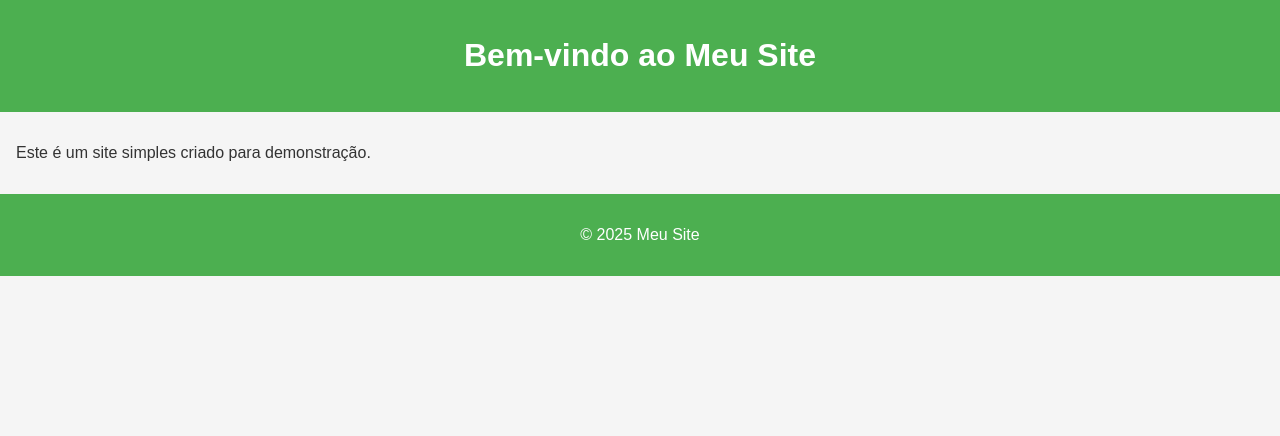
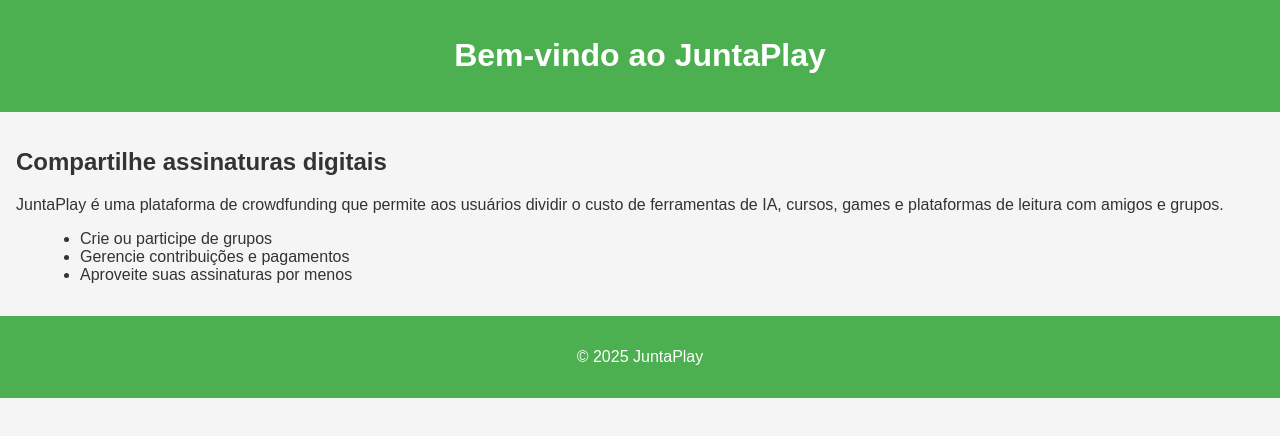
Before and after one commit to Kotinha/teste, a website: page index.html in a window 1280 px wide. Drawn offline with Linux system fonts and the light colour scheme.

Commit message:
Refine JuntaPlay landing page

```diff
--- a/index.html
+++ b/index.html
@@ -3,18 +3,28 @@
 <head>
   <meta charset="UTF-8" />
   <meta name="viewport" content="width=device-width, initial-scale=1.0" />
-  <title>Meu Site</title>
+  <title>JuntaPlay</title>
   <link rel="stylesheet" href="styles.css" />
 </head>
 <body>
   <header>
-    <h1>Bem-vindo ao Meu Site</h1>
+    <h1>Bem-vindo ao JuntaPlay</h1>
   </header>
   <main>
-    <p>Este é um site simples criado para demonstração.</p>
+    <h2>Compartilhe assinaturas digitais</h2>
+    <p>
+      JuntaPlay é uma plataforma de crowdfunding que permite aos usuários
+      dividir o custo de ferramentas de IA, cursos, games e plataformas de
+      leitura com amigos e grupos.
+    </p>
+    <ul>
+      <li>Crie ou participe de grupos</li>
+      <li>Gerencie contribuições e pagamentos</li>
+      <li>Aproveite suas assinaturas por menos</li>
+    </ul>
   </main>
   <footer>
-    <p>&copy; 2025 Meu Site</p>
+    <p>&copy; 2025 JuntaPlay</p>
   </footer>
 </body>
 </html>
--- a/styles.css
+++ b/styles.css
@@ -16,3 +16,8 @@ header, footer {
 main {
   padding: 1rem;
 }
+
+ul {
+  list-style: disc;
+  margin-left: 1.5rem;
+}
```
Also changed, not shown: package.json (added, +8 -0 lines).
